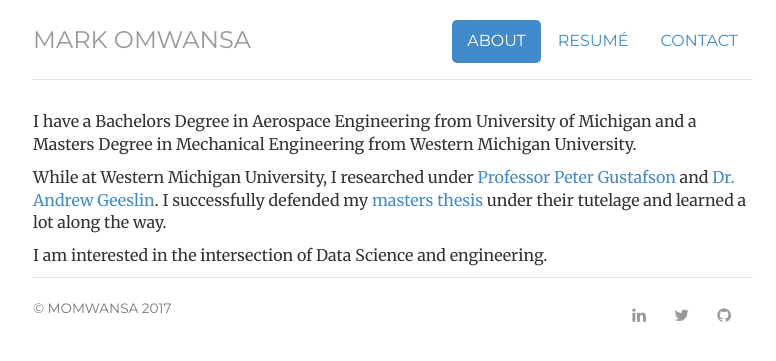
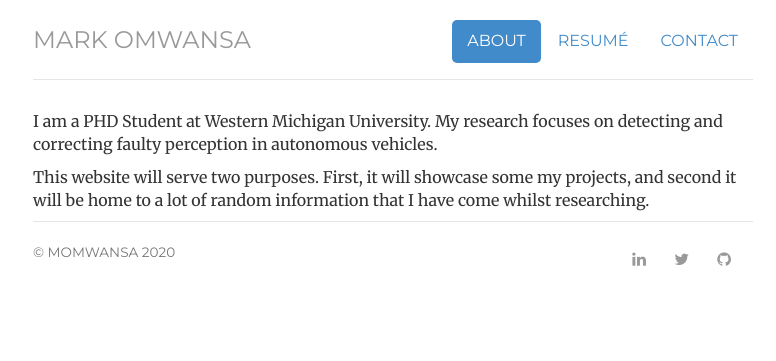
Before and after one commit to ntntnlstdnt/resume-blog, a Jekyll site: the page built from about.md, in a window 1280 px wide. Shown: the top 361 px of the page, without its empty margins (247-1023 px from the left). Built offline with Jekyll 4.4.1, drawn with Linux system fonts in a browser that asks for light colours; nearby versions of some CDN libraries.

Commit message:
Change about and footer

```diff
--- a/_includes/footer.html
+++ b/_includes/footer.html
@@ -1,7 +1,13 @@
 <div class="footer">
 	<div class="row">
 		<div class="col-sm-8">
-			<p><small>&copy; momwansa 2017</small></p>
+			<p>
+				<small>&copy; momwansa
+					<script type="text/javascript">
+  					document.write(new Date().getFullYear());
+					</script>
+				</small>
+			</p>
 		</div>
 	<div class="col-sm-4">
 	<!-- <p class="pull-right"><small><a href="/about" title="About this site">About this site</a></small></p> -->
--- a/about.md
+++ b/about.md
@@ -6,13 +6,8 @@ about: active
 contact: passive
 ---
 
-I have a Bachelors Degree in Aerospace Engineering from University of Michigan
-and a Masters Degree in Mechanical Engineering from Western Michigan University.
+I am a PHD Student at Western Michigan University. My research focuses on detecting and
+correcting faulty perception in autonomous vehicles.
 
-While at Western Michigan University, I researched under
-[Professor Peter Gustafson](https://wmich.edu/mechanical-aerospace/directory/gustafson)
-and [Dr. Andrew Geeslin](https://www.linkedin.com/in/andrew-geeslin-1760b74/). I
-successfully defended my [masters thesis](https://scholarworks.wmich.edu/masters_theses/548/)
-under their tutelage and learned a lot along the way.
-
-I am interested in the intersection of Data Science and engineering.
+This website will serve two purposes. First, it will showcase some my projects, and second it will
+be home to a lot of random information that I have come whilst researching.
```
